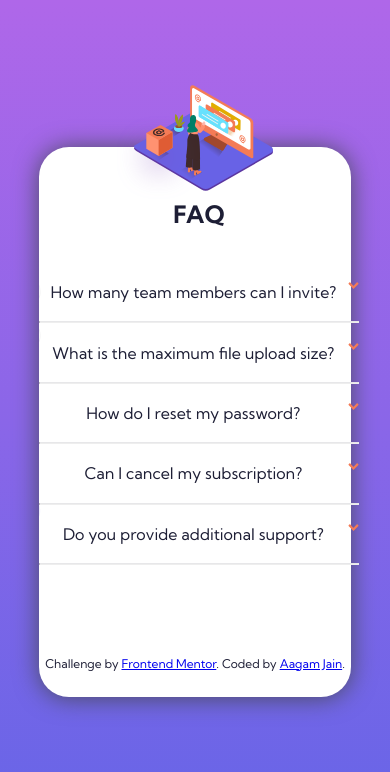
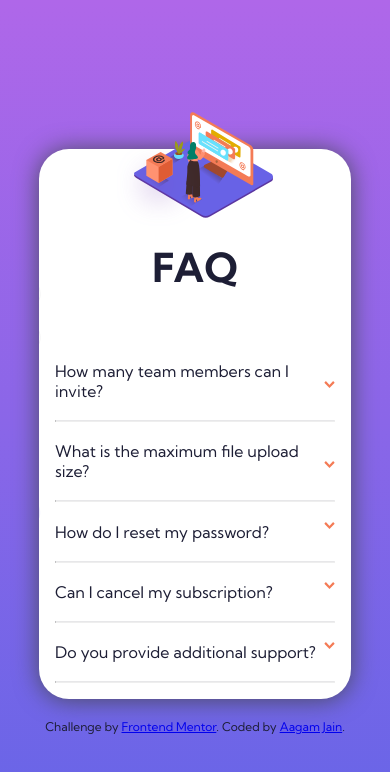
Before and after one commit to Aagam-Jain-113/faq-accordion-card-main, a plain HTML site: page index.html in a window 390 px wide. Drawn offline with Linux system fonts and the light colour scheme.

Commit message:
Updated Mobile View

```diff
--- a/index.html
+++ b/index.html
@@ -13,6 +13,7 @@
 <body>
   <img class="box" src="images/illustration-box-desktop.svg" alt="box">
   <div class="card">
+
     <img class="desktop" src="images/illustration-woman-online-desktop.svg" alt="desktop">
     <img class="mobile" src="./images/illustration-woman-online-mobile.svg" alt="mobile">
 
@@ -61,10 +62,10 @@
       </div>
       <hr>
     </div>
-    <div class="attribution">
-      Challenge by <a href="https://www.frontendmentor.io?ref=challenge" target="_blank">Frontend Mentor</a>.
-      Coded by <a href="#">Aagam Jain</a>.
-    </div>
+  </div>
+  <div class="attribution">
+    Challenge by <a href="https://www.frontendmentor.io?ref=challenge" target="_blank">Frontend Mentor</a>.
+    Coded by <a href="#">Aagam Jain</a>.
   </div>
 </body>
 <script src="index.js"></script>
--- a/style.css
+++ b/style.css
@@ -19,8 +19,8 @@ body{
 }
 
 .card{
-    min-width: 80%;
-    min-height: 550px;
+    position: relative;
+    max-width: 80%;
     background: white;
     display: flex;
     flex-direction: column;
@@ -28,8 +28,8 @@ body{
     border-radius: 30px;
     margin-left: auto;
     margin-right: auto;
-    margin-top: -7%;
-    margin-bottom: 10%;
+    margin-top: -12%;
+    margin-bottom: 5%;
     background-image: url(images/bg-pattern-desktop.svg);
     background-repeat: no-repeat;
     background-size: cover;
@@ -59,31 +59,28 @@ body{
 }
 
 .list{
-    position: absolute;
-    left: 43rem;
-    top: 10rem;
     font-size: 1.25rem;
+    padding: 1rem;
 }
 
 hr{
     line-height: 2rem;
     color: #e7e7e9;
-    width: 24rem;
     border-top: .5px solid;
 }
 
 .answer{
     display: none;
-    width: 24rem;
     margin-top: 0.6rem;
-    color: gray;
-    font-size: .8rem;
+    color: #444;
+    font-size: .875rem;
     margin-bottom: 1rem;
 }
 
 .question{
     font-size: 1rem;
     margin: 1.2rem auto 1.2rem auto;
+    padding-right: 1rem;
 }
 
 .question:hover{
@@ -92,27 +89,25 @@ hr{
 }
 
 .down-arrow {
-    position: relative;
-    float: right;
     height: 0.5rem;
     width: auto;
     transition: all 0.25s ease 0s;
+    position: absolute;
+    right: 1rem;
 }
 
 .attribution{
-    position: relative;
-    top: 33rem;
     margin-left: auto;
     margin-right: auto;
 }
 
-@media screen and (max-width: 1023px ){
+@media screen and (max-width: 1023px){
     .mobile{
         display: flex;
         margin-left: auto;
         margin-right: auto;
         width: 50%;
-        margin-top: -20%;
+        margin-top: -12%;
         align-items: center;
     }
     .desktop,.box{
@@ -124,29 +119,7 @@ hr{
     .card{
         margin-top: 10%;
     }
-    .list{
-        left: auto;
-        right: auto;
+    h1{
         text-align: center;
-        margin-top: 10%;
-    }
-    h1{
-        margin-bottom: -1rem;
-        font-size: 1.5rem;
-    }
-    .attribution{
-        top: 25rem;
-    }
-    hr{
-        width: 20rem;
-    }
-    .answer{
-        width: 20rem;
     }
 }
-
-@media screen and (max-width: 600px){
-    .attribution{
-        top: 28.5rem;
-    }
-}
```
